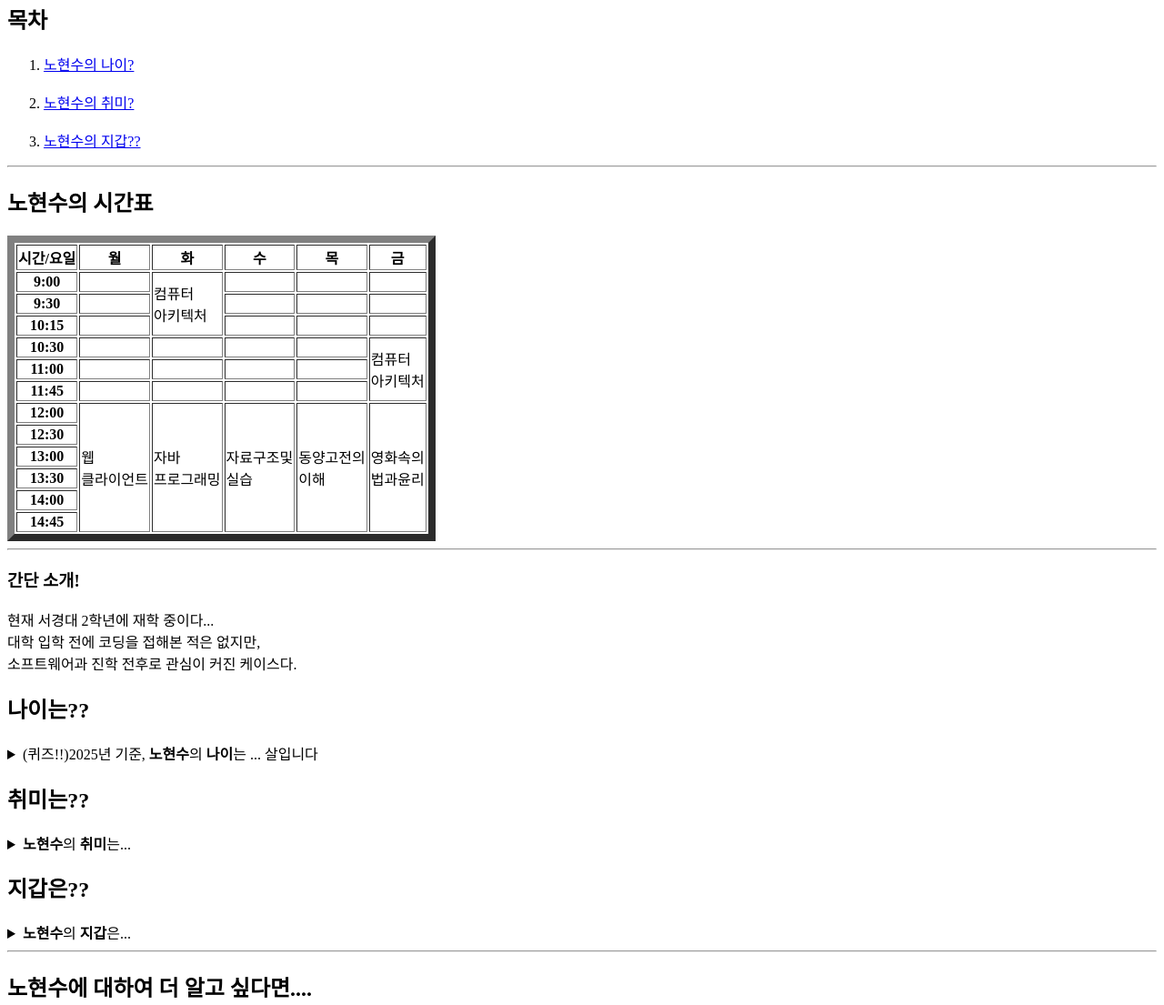
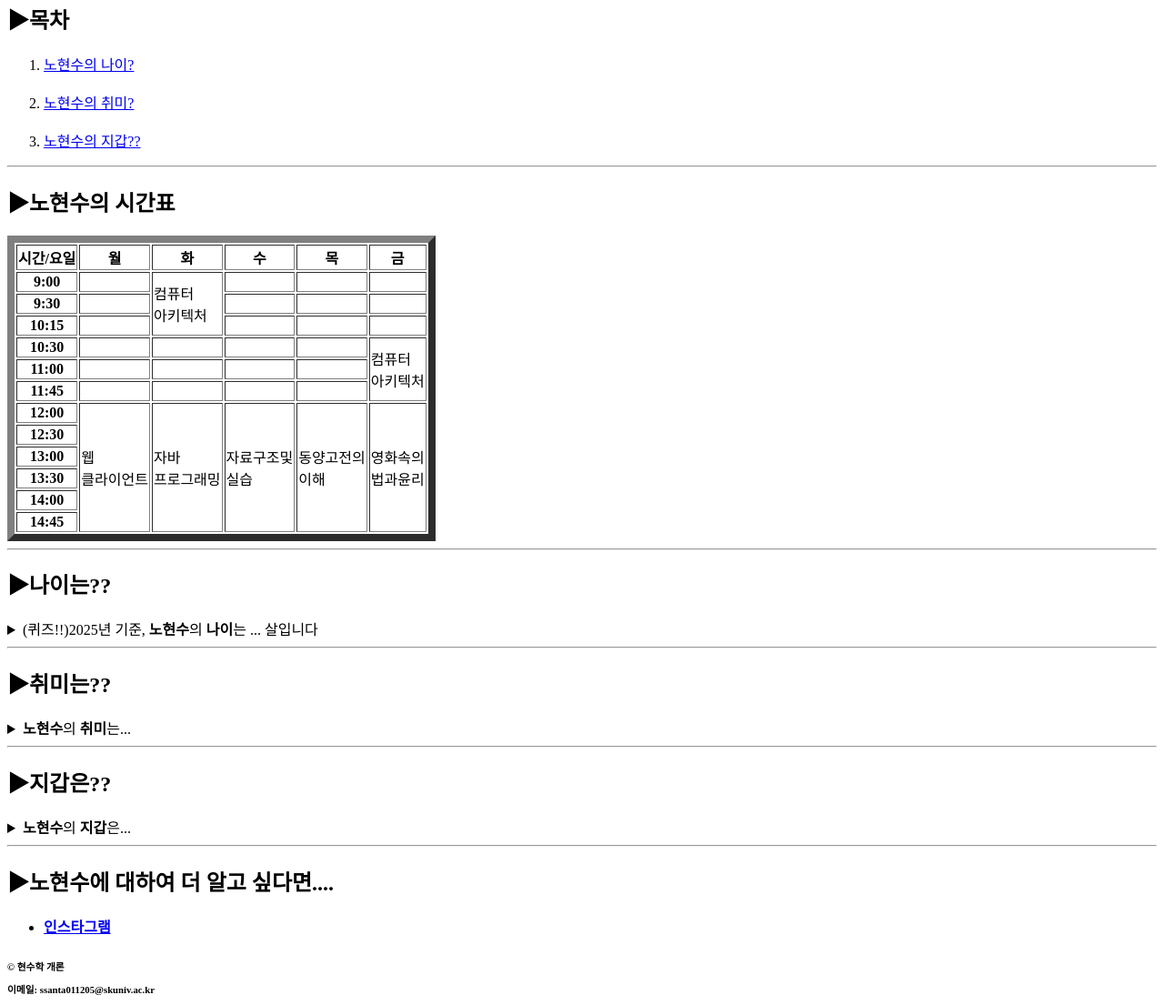
Before and after one commit to SSANTA11/web, a plain HTML site: page [webclient] 0324-노현수/MyHompage.html in a window 1280 px wide. Shown: the part 108-1213 px from the top of the page at 91% size. Drawn offline with Linux system fonts and the light colour scheme.

Commit message:
3/30 라스트 수정

```diff
--- a/[webclient] 0324-노현수/MyHompage.html
+++ b/[webclient] 0324-노현수/MyHompage.html
@@ -12,7 +12,7 @@
         </h1>
         <hr>
         <nav>
-            <h1>목차</h1>
+            <h1>▶목차</h1>
             <ol>
                 <li><a href="#age">노현수의 나이?</a> </li>
             <br>
@@ -23,7 +23,7 @@
         </nav>
     </header>
     <hr>
-    <h2 id="wallet">노현수의 시간표</h2>
+    <h2 id="wallet">▶노현수의 시간표</h2>
     <table border=8">
         <thead>
             <tr>
@@ -107,15 +107,7 @@
     <hr>
     <section>
         <article>
-            <h3>간단 소개!</h3>
-            <p>
-                현재 서경대 2학년에 재학 중이다...<br>
-                대학 입학 전에 코딩을 접해본 적은 없지만,<br>
-                소프트웨어과 진학 전후로 관심이 커진 케이스다.
-            </p>
-        </article>
-        <article>
-            <h2 id="age">나이는??</h2>
+            <h2 id="age">▶나이는??</h2>
             <details>
                 <summary>
                     (퀴즈!!)2025년 기준, <strong>노현수</strong>의 <strong>나이</strong>는 ... 살입니다
@@ -139,8 +131,9 @@
             </ul>
             </details>
         </article>
+        <hr>
         <article>
-                <h2 id="hobby">취미는??</h2>
+            <h2 id="hobby">▶취미는??</h2>
             <details>
                 <summary>
                     <strong>노현수</strong>의 <strong>취미</strong>는...
@@ -150,8 +143,9 @@
                 <br>주 3회 <strong>운동</strong>과, 혼자있을 때 틈만 나면 <strong>노래 부르기</strong>입니다
             </details>
         </article>
+        <hr>
         <article>
-                <h2 id="wallet">지갑은??</h2>
+            <h2 id="wallet">▶지갑은??</h2>
             <details>
                 <summary>
                     <strong>노현수</strong>의 <strong>지갑</strong>은...
@@ -163,7 +157,7 @@
     </section>
     <hr>
     <aside>
-        <h2>노현수에 대하여 더 알고 싶다면....</h2>
+        <h2>▶노현수에 대하여 더 알고 싶다면....</h2>
         <ul>
             <li>
                 <a href="https://www.instagram.com/hyeonsoo_11?igsh=MWJkcHJ2Yzg5c2lkZw==" target="_blank"><strong>인스타그램</strong></a>
```
Lines whose indentation alone changed are shown as unchanged.
